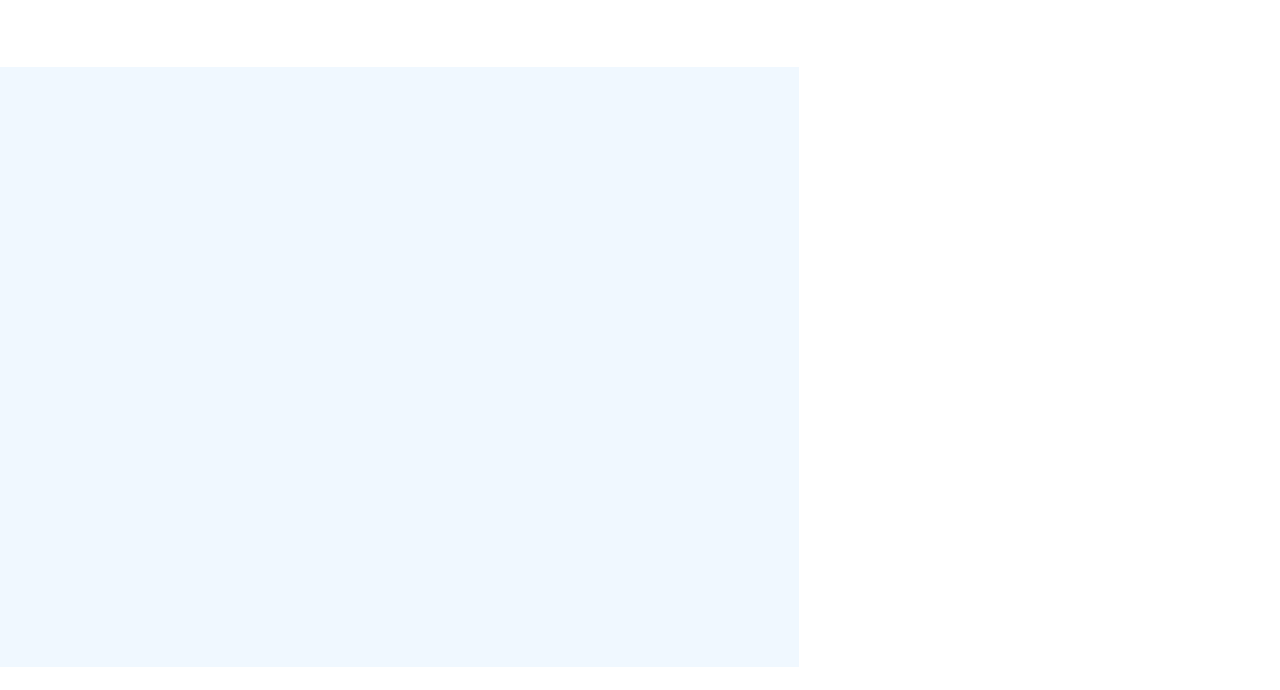
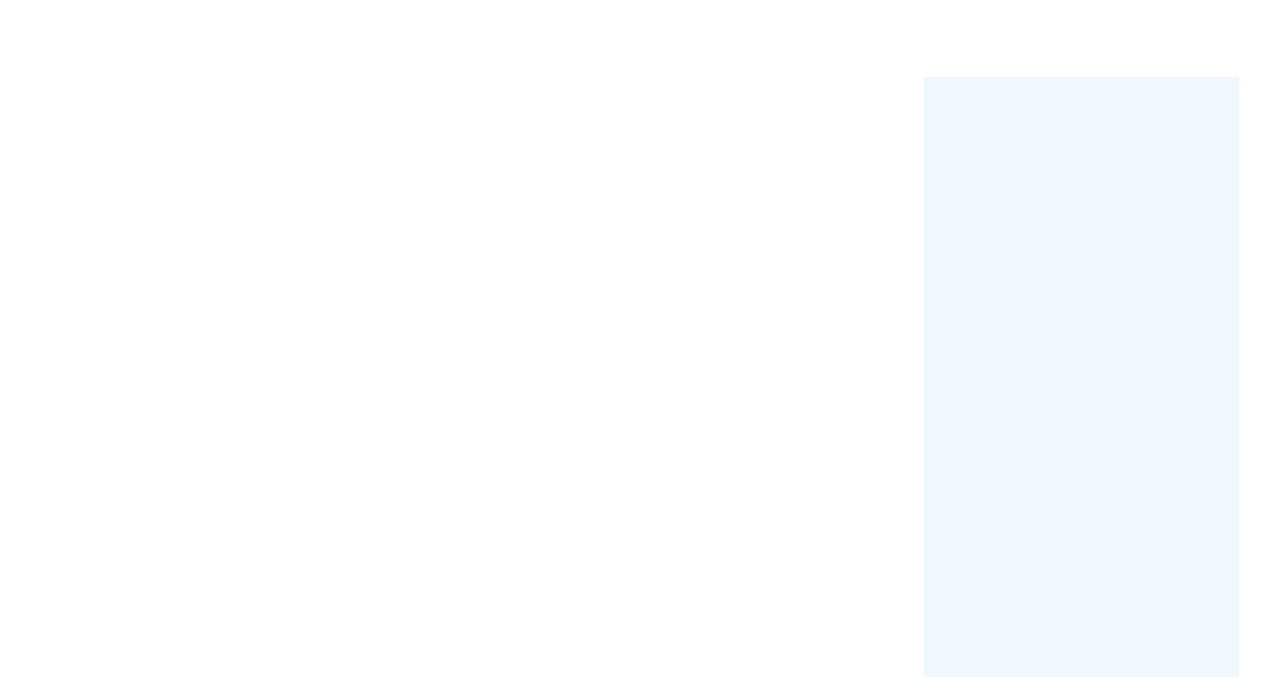
Before and after one commit to Sky-Young/GalleryTest, a plain HTML site: page index.html in a window 1280 px wide. Shown: the part 110-800 px from the top of the page. Drawn offline with nearby package versions, Linux system fonts and the light colour scheme.

Commit message:
A:可以将图片拖拽到右侧， 然后左右两边都可以单独进行预览轮播

```diff
--- a/index.html
+++ b/index.html
@@ -11,26 +11,74 @@
 		<link rel="stylesheet" href="https://cdn.bootcss.com/bootstrap/3.3.7/css/bootstrap.min.css" integrity="sha384-BVYiiSIFeK1dGmJRAkycuHAHRg32OmUcww7on3RYdg4Va+PmSTsz/K68vbdEjh4u" crossorigin="anonymous">
 
 		<style>
-			.col-lg-1, .col-lg-10, .col-lg-11, .col-lg-12, .col-lg-2, .col-lg-3, .col-lg-4, .col-lg-5, .col-lg-6, .col-lg-7, .col-lg-8, .col-lg-9, .col-md-1, .col-md-10, .col-md-11, .col-md-12, .col-md-2, .col-md-3, .col-md-4, .col-md-5, .col-md-6, .col-md-7, .col-md-8, .col-md-9, .col-sm-1, .col-sm-10, .col-sm-11, .col-sm-12, .col-sm-2, .col-sm-3, .col-sm-4, .col-sm-5, .col-sm-6, .col-sm-7, .col-sm-8, .col-sm-9, .col-xs-1, .col-xs-10, .col-xs-11, .col-xs-12, .col-xs-2, .col-xs-3, .col-xs-4, .col-xs-5, .col-xs-6, .col-xs-7, .col-xs-8, .col-xs-9{
+			.col-lg-1,
+			.col-lg-10,
+			.col-lg-11,
+			.col-lg-12,
+			.col-lg-2,
+			.col-lg-3,
+			.col-lg-4,
+			.col-lg-5,
+			.col-lg-6,
+			.col-lg-7,
+			.col-lg-8,
+			.col-lg-9,
+			.col-md-1,
+			.col-md-10,
+			.col-md-11,
+			.col-md-12,
+			.col-md-2,
+			.col-md-3,
+			.col-md-4,
+			.col-md-5,
+			.col-md-6,
+			.col-md-7,
+			.col-md-8,
+			.col-md-9,
+			.col-sm-1,
+			.col-sm-10,
+			.col-sm-11,
+			.col-sm-12,
+			.col-sm-2,
+			.col-sm-3,
+			.col-sm-4,
+			.col-sm-5,
+			.col-sm-6,
+			.col-sm-7,
+			.col-sm-8,
+			.col-sm-9,
+			.col-xs-1,
+			.col-xs-10,
+			.col-xs-11,
+			.col-xs-12,
+			.col-xs-2,
+			.col-xs-3,
+			.col-xs-4,
+			.col-xs-5,
+			.col-xs-6,
+			.col-xs-7,
+			.col-xs-8,
+			.col-xs-9 {
 				padding: 10px;
-				border: 1px solid #FFA500;
 			}
-			.links{
-				width: 1200px;
+
+			.main-div {
+				position: absolute;
 			}
-			.pic-div:hover{
-				border: 1px solid #FFA500;
+
+			#sortable2 .col-md-1 {
+				width: 20%;
 			}
 		</style>
 	</head>
 
 	<body>
 		<h2>Lightbox image gallery</h2>
-		<div id="links" class="links connectedSortable row"></div>
-
-		<div id="sortable2"  class="connectedSortable row" style="margin-top: 100px;width: 800px;height: 600px;background-color: aliceblue;">
+		<div class="col-md-12 main-div">
+			<div id="links" class="col-md-8 links connectedSortable row"></div>
+			<div class="col-md-1"></div>
+			<div id="sortable2" class="col-md-3 connectedSortable row" style="margin-top: 100px;height: 600px;background-color: aliceblue;"></div>
 		</div>
-
 
 		<div id="blueimp-gallery" class="blueimp-gallery">
 			<div class="slides"></div>
@@ -51,8 +99,21 @@
 		<script>
 			$(function() {
 				$("#links, #sortable2").sortable({
-					connectWith: ".connectedSortable"
+					connectWith: ".connectedSortable",
+					revert: true,
+
 				}).disableSelection();
+				$("#sortable2").sortable({
+					receive: function(event, ui) {
+						console.log(ui.item[0].children[0]);
+						ui.item[0].children[0].setAttribute("data-gallery", "isSelect");
+					}
+				});
+				$("#links").sortable({
+					receive: function(event, ui) {
+						ui.item[0].children[0].setAttribute("data-gallery", "");
+					}
+				});
 			});
 		</script>
 	</body>
```
Also changed, not shown: 1 other file.
